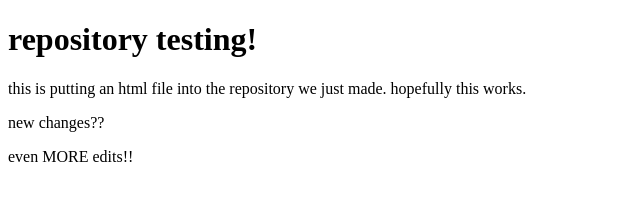
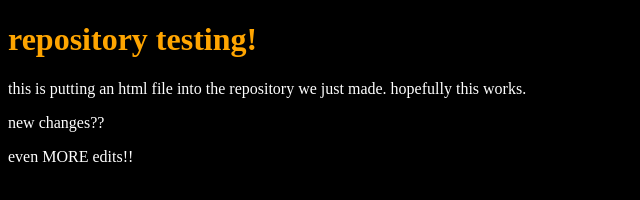
Before and after one commit to edf015/cprgsem02, a plain HTML site: page html.testing.html in a window 1280 px wide. Shown: the whole page, without its empty margins (0-640 px from the left). Drawn offline with Linux system fonts and the light colour scheme.

Commit message:
Made stylesheet
+ styles.css file
+ linked style sheet <link> in testing.html

```diff
--- a/html.testing.html
+++ b/html.testing.html
@@ -3,6 +3,7 @@
     <head>
         <meta charset="utf-8">
         <title> repository testing</title>
+          <link rel="stylesheet" href="stylestest.css">
     </head>
     <body>
         <h1>repository testing!</h1>
--- /dev/null
+++ b/stylestest.css
@@ -0,0 +1,3 @@
+h1{ color:orange;}
+p{color: white;}
+body {background-color: black;}
```
